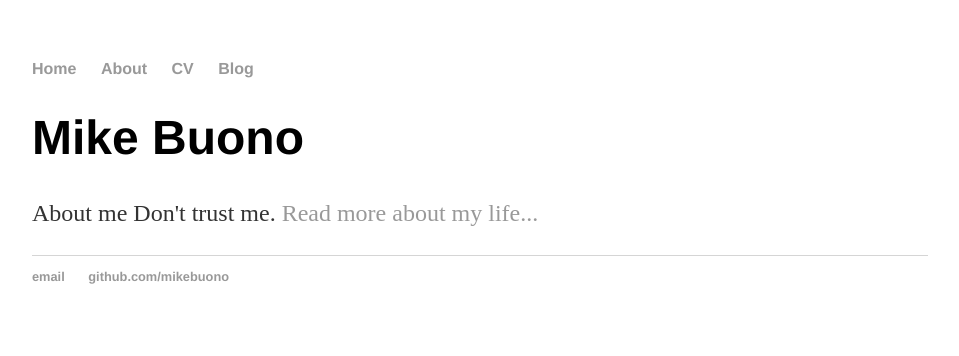
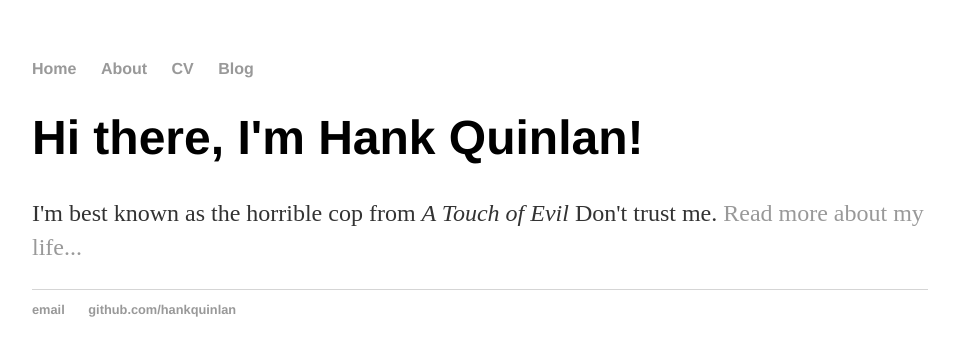
Before and after one commit to mikebuono/michaelbuono, a Jekyll site: the page built from index.html, in a window 1280 px wide. Shown: the top 356 px of the page, without its empty margins (160-1119 px from the left). Built offline with Jekyll 4.4.1, drawn with Linux system fonts in a browser that asks for light colours.

Commit message:
Update index.html

```diff
--- a/index.html
+++ b/index.html
@@ -1,30 +1,8 @@
-<!DOCTYPE html>
-<html>
-	<head>
-		<title>Mike Buono</title>
-		<!-- link to main stylesheet -->
-		<link rel="stylesheet" type="text/css" href="/css/main.css">
-	</head>
-	<body>
-		<nav>
-    		<ul>
-        		<li><a href="/">Home</a></li>
-	        	<li><a href="/about">About</a></li>
-        		<li><a href="/cv">CV</a></li>
-        		<li><a href="/blog">Blog</a></li>
-    		</ul>
-		</nav>
-		<div class="container">
-    		<div class="blurb">
-        		<h1>Mike Buono</h1>
-				<p>About me</em> Don't trust me. <a href="/about">Read more about my life...</a></p>
-    		</div><!-- /.blurb -->
-		</div><!-- /.container -->
-		<footer>
-    		<ul>
-        		<li><a href="mailto:mikebuono14@gmail.com">email</a></li>
-        		<li><a href="https://github.com/mikebuono">github.com/mikebuono</a></li>
-			</ul>
-		</footer>
-	</body>
-</html>
+---
+layout: default
+title: Hank Quinlan, Horrible Cop
+---
+<div class="blurb">
+	<h1>Hi there, I'm Hank Quinlan!</h1>
+	<p>I'm best known as the horrible cop from <em>A Touch of Evil</em> Don't trust me. <a href="/about">Read more about my life...</a></p>
+</div><!-- /.blurb -->
```
